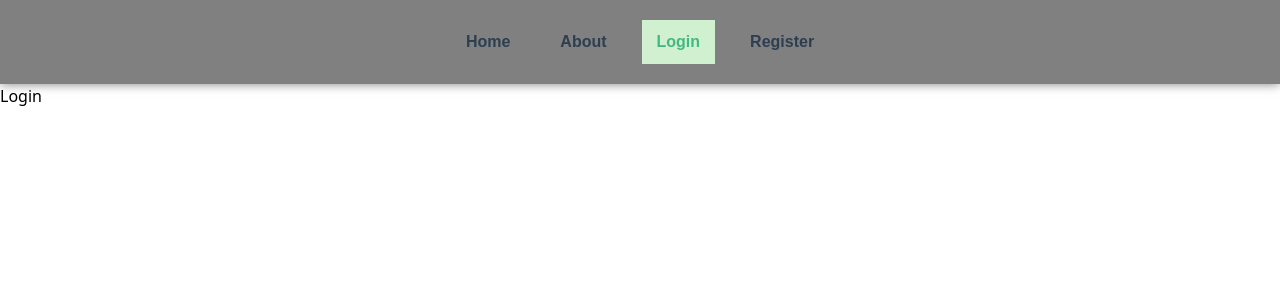
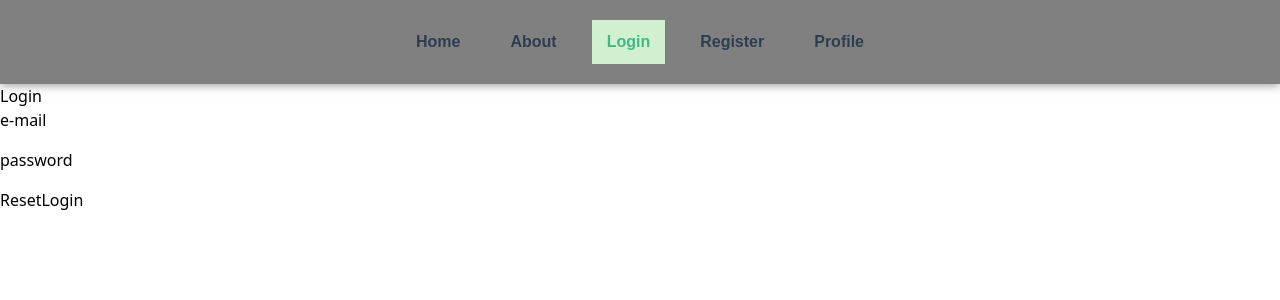
Before and after one commit to frediej/gymbrofinder, a Vue app: page /login in a window 1280 px wide. Shown: the top 300 px of the page. Built offline with nearby package versions, Linux system fonts and the light colour scheme.

Commit message:
Implemented login and leading to proper practice in websites revolving logging in and access

```diff
--- a/src/App.vue
+++ b/src/App.vue
@@ -1,5 +1,13 @@
 <script setup lang="ts">
 import { RouterLink, RouterView } from "vue-router";
+import {ref, onMounted} from "vue";
+import { auth } from "@/js/firebase";
+
+const user = ref(null)
+
+onMounted(() => {
+  // user.value = auth.currentUser  Adding authentication here to change things such as logout and hide things when not logged in
+})
 </script>
 
 <template>
@@ -11,6 +19,7 @@ import { RouterLink, RouterView } from "vue-router";
           <RouterLink to="/about">About</RouterLink>
           <RouterLink to="/login">Login</RouterLink>
           <RouterLink to="/register">Register</RouterLink>
+          <RouterLink to="/profile">Profile</RouterLink>
         </nav>
       </div>
     </header>
--- a/src/router/index.ts
+++ b/src/router/index.ts
@@ -1,5 +1,6 @@
-import { createRouter, createWebHistory } from 'vue-router'
+import {createRouter, createWebHistory} from 'vue-router'
 import HomeView from '../views/HomeView.vue'
+import {auth} from "@/js/firebase";
 
 const router = createRouter({
     history: createWebHistory(import.meta.env.BASE_URL),
@@ -24,7 +25,24 @@ const router = createRouter({
             name: 'login',
             component: () => import('../views/LoginView.vue')
         },
+        {
+            path: '/profile',
+            name: 'profile',
+            component: () => import('../views/ProfileView.vue'),
+            meta: {requiresAuth: true}
+        },
     ]
 })
 
+router.beforeEach((to, from, next) => {
+    const requiresAuth = to.matched.some(record => record.meta.requiresAuth)
+    const isAuthenticated = auth.currentUser
+    if (requiresAuth && !isAuthenticated) {
+        next('/login')
+    } else {
+        next()
+    }
+})
+
+
 export default router
--- a/src/views/LoginView.vue
+++ b/src/views/LoginView.vue
@@ -1,9 +1,61 @@
-<script setup lang="ts">
+<script setup>
 
+import {ref} from 'vue'
+import { auth } from '@/js/firebase'
+import { signInWithEmailAndPassword } from 'firebase/auth'
+import router from '@/router/index.js'
+
+const email = ref(null)
+const password = ref(null)
+
+function login () {
+  console.log("Login : " + email.value + " : " + password.value);
+
+  signInWithEmailAndPassword(auth, email.value, password.value)
+      .then((userCredential) => {
+        const user = userCredential.user;
+        console.log(user)
+        console.log(userCredential)
+        router.push('/books')
+      })
+      .catch((error) => {
+        const errorCode = error.code;
+        const errorMessage = error.message;
+        console.log("Error Code: " + errorCode)
+        console.log("Error Message: " + errorMessage)
+      });
+
+}
+function resetForm () {
+  console.log("Reset Form");
+  email.value = null;
+  password.value = null;
+}
 </script>
 
 <template>
   <div class="login">
     <h1>Login</h1>
+    <form @submit.prevent="login">
+      <div class="form-item">
+        <label>e-mail </label>
+        <input v-model="email" id="email" type="text" />
+      </div>
+      <div class="form-item">
+        <label>password </label>
+        <input v-model="password" id="password" type="password" />
+      </div>
+      <div class="form-item">
+        <button @click.prevent="resetForm">Reset </button>
+        <button type="submit">Login </button>
+      </div>
+    </form>
   </div>
 </template>
+
+
+<style scoped>
+.form-item {
+  margin-bottom: 1rem;
+}
+</style>
--- /dev/null
+++ b/src/views/ProfileView.vue
@@ -0,0 +1,38 @@
+<script setup>
+import {ref, onMounted} from 'vue'
+import { signOut } from 'firebase/auth'
+import { auth } from '@/js/firebase'
+import router from '@/router/index.js'
+
+const currentUser = ref(null)
+
+onMounted(() => {
+  currentUser.value = auth.currentUser
+  if (currentUser.value != null) {
+    console.log("Current user is: " + currentUser.value.email)
+    console.log(auth.currentUser)
+  }
+
+})
+
+function userSignOut() {
+  signOut(auth).then(() => {
+    console.log("Signed Out")
+    router.push('/')
+  }).catch((error) => {
+    console.log("Cannot Sign Out !!!")
+    console.log(error)
+  });
+}
+</script>
+
+<template>
+  <div class="usersettings">
+    <h1>User Settings</h1>
+    <div v-if="currentUser !== null">
+      <p>Current user: {{ currentUser.email }}</p>
+      <button @click.prevent="userSignOut">Sign Out</button>
+    </div>
+
+  </div>
+</template>
```
Also changed, not shown: src/views/UserSettingsView.vue (deleted). Lines whose indentation alone changed are shown as unchanged.
